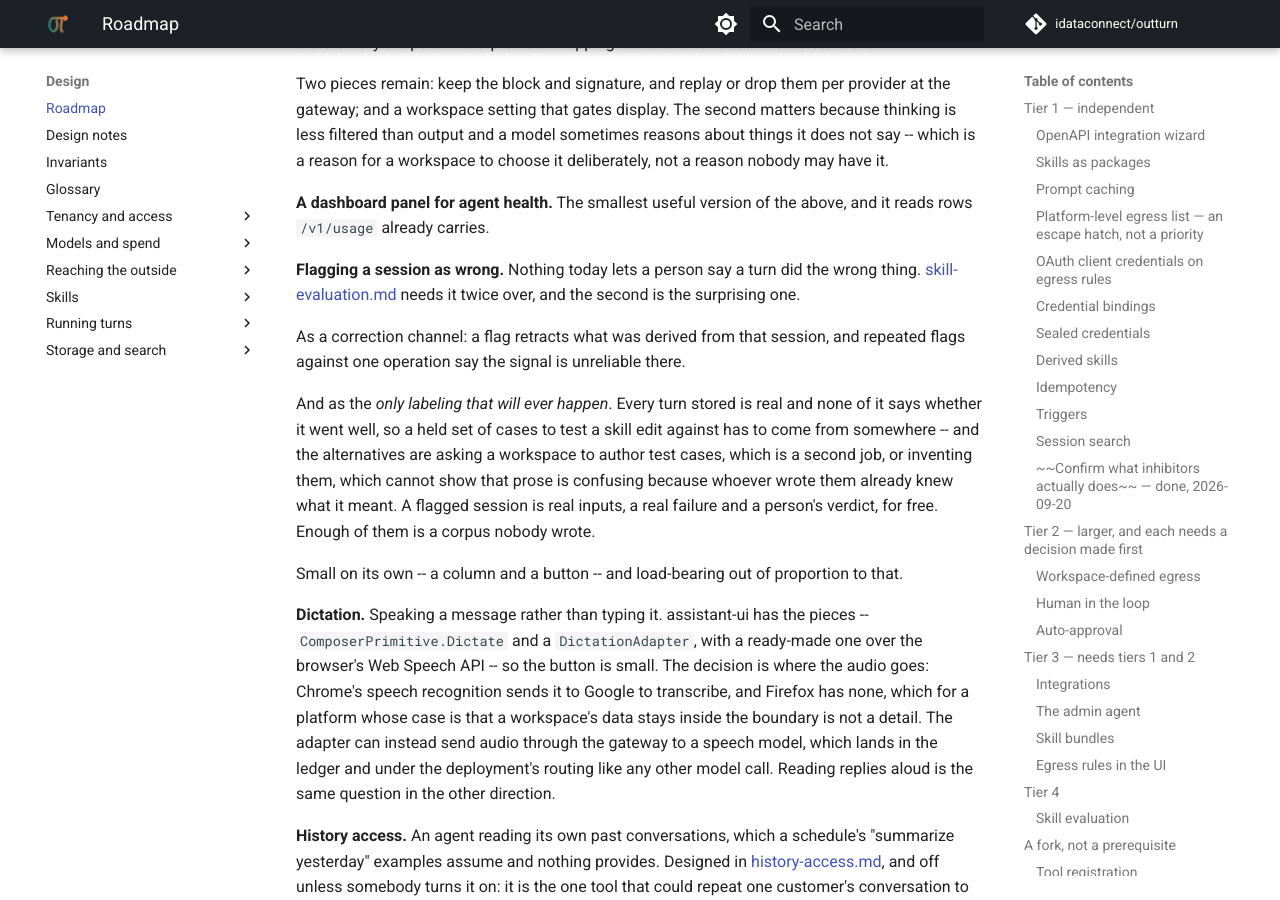
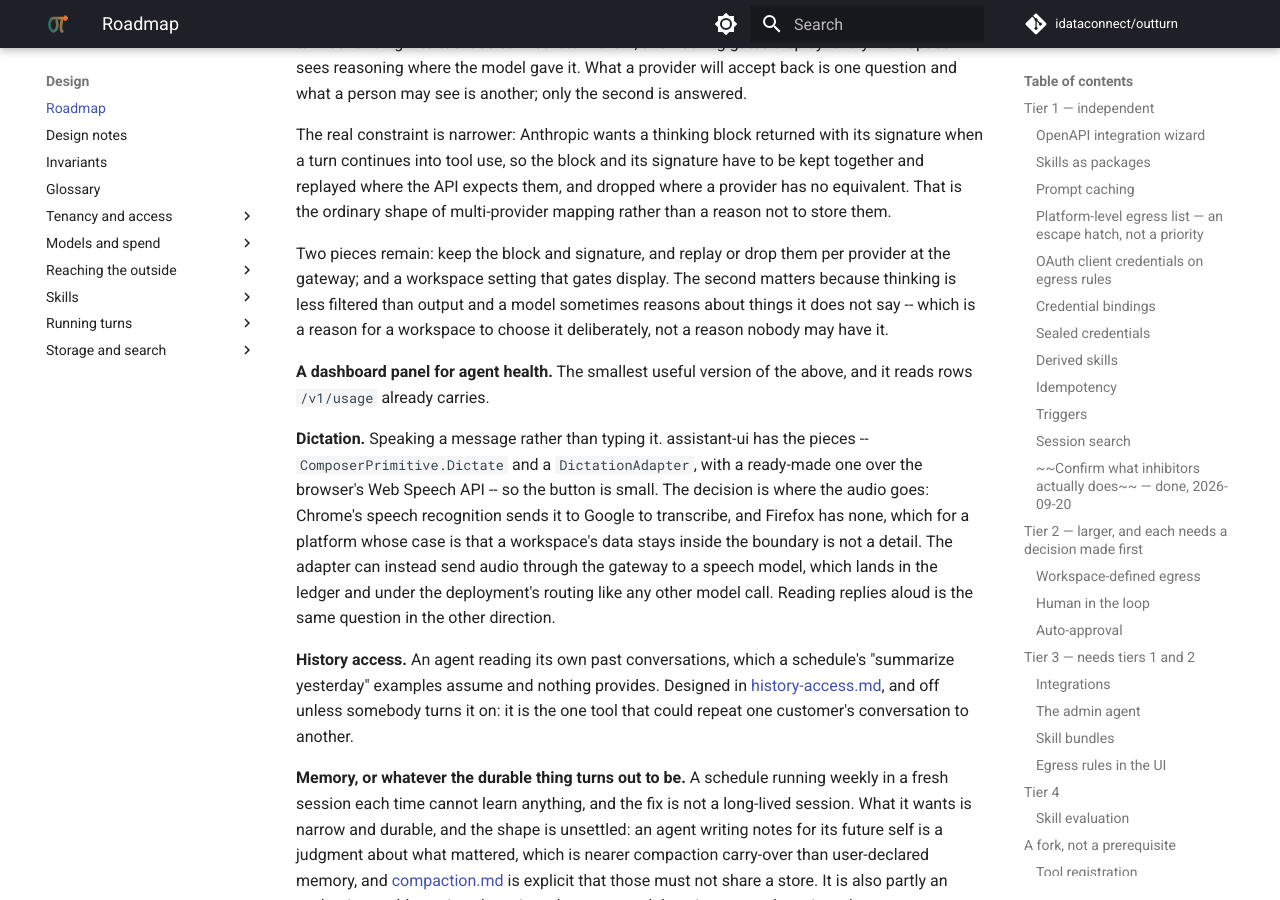
Before and after one commit to idataconnect/outturn, an MkDocs documentation site: the page built from docs/roadmap.md, in a window 1280 px wide and 900 px high, scrolled down 11092 px. Built offline with MkDocs 1.6.1 and Material for MkDocs 9.7.7, drawn with Linux system fonts in a browser that asks for light colours; comment, search, counter and statistics services are not loaded; some of the changed text lies outside the part shown.

Commit message:
Say on the roadmap and in skill evaluation that feedback is built
Co-Authored-By: Claude Opus 5.5 <noreply@anthropic.com>

```diff
--- a/docs/roadmap.md
+++ b/docs/roadmap.md
@@ -521,24 +530,6 @@ workspace to choose it deliberately, not a reason nobody may have it.
 
 **A dashboard panel for agent health.** The smallest useful version of the
 above, and it reads rows `/v1/usage` already carries.
-
-**Flagging a session as wrong.** Nothing today lets a person say a turn did the
-wrong thing. [skill-evaluation.md](skill-evaluation.md) needs it twice over,
-and the second is the surprising one.
-
-As a correction channel: a flag retracts what was derived from that session,
-and repeated flags against one operation say the signal is unreliable there.
-
-And as the *only labeling that will ever happen*. Every turn stored is real
-and none of it says whether it went well, so a held set of cases to test a
-skill edit against has to come from somewhere -- and the alternatives are
-asking a workspace to author test cases, which is a second job, or inventing
-them, which cannot show that prose is confusing because whoever wrote them
-already knew what it meant. A flagged session is real inputs, a real failure
-and a person's verdict, for free. Enough of them is a corpus nobody wrote.
-
-Small on its own -- a column and a button -- and load-bearing out of proportion
-to that.
 
 **Dictation.** Speaking a message rather than typing it. assistant-ui has
 the pieces -- `ComposerPrimitive.Dictate` and a `DictationAdapter`, with a
```
Also changed, not shown: other parts of docs/roadmap.md (+9 -0 lines), docs/skill-evaluation.md (+5 -0 lines).
